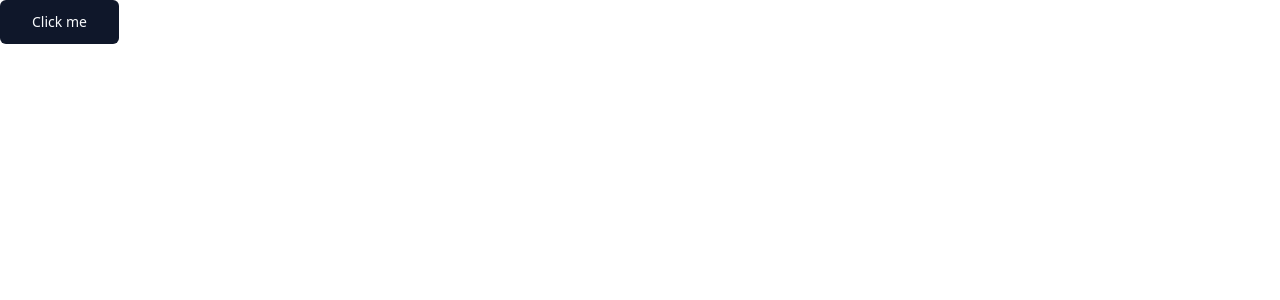
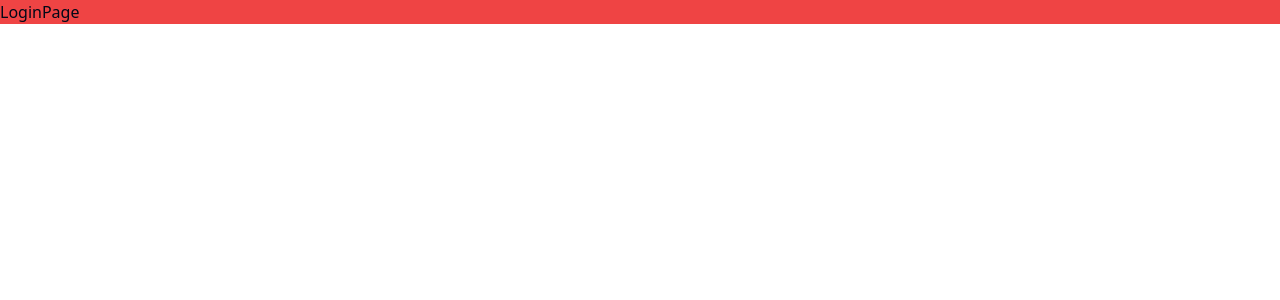
Before and after one commit to zahidtwt/easy-q-react, a React (Vite) app: page /auth/login in a window 1280 px wide. Shown: the top 300 px of the page. Built offline with nearby package versions, Linux system fonts and the light colour scheme.

Commit message:
Feat: added auth routes with atuh layout in createbrowser

```diff
--- a/src/App.tsx
+++ b/src/App.tsx
@@ -1,7 +1,5 @@
-import { Button } from "./components/ui/button";
-
 function App() {
-  return <Button size={"lg"}>Click me</Button>;
+  return <></>;
 }
 
 export default App;
--- a/src/main.tsx
+++ b/src/main.tsx
@@ -1,10 +1,11 @@
 import React from "react";
 import ReactDOM from "react-dom/client";
-import App from "./App.tsx";
+import { RouterProvider } from "react-router-dom";
 import "./index.css";
+import routes from "./routes";
 
 ReactDOM.createRoot(document.getElementById("root")!).render(
   <React.StrictMode>
-    <App />
+    <RouterProvider router={routes} />
   </React.StrictMode>
 );
--- /dev/null
+++ b/src/pages/auth/layout.tsx
@@ -0,0 +1,11 @@
+import { Outlet } from "react-router-dom";
+
+const AuthLayout = () => {
+  return (
+    <main className="bg-red-500">
+      <Outlet />
+    </main>
+  );
+};
+
+export default AuthLayout;
--- /dev/null
+++ b/src/pages/auth/login/login.tsx
@@ -0,0 +1,5 @@
+const LoginPage = () => {
+  return <div>LoginPage</div>;
+};
+
+export default LoginPage;
--- /dev/null
+++ b/src/pages/auth/sign-up/sign-up.tsx
@@ -0,0 +1,5 @@
+const SignUpPage = () => {
+  return <div>SignUpPage</div>;
+};
+
+export default SignUpPage;
--- a/src/pages/login/Login.tsx
+++ /dev/null
@@ -1,5 +0,0 @@
-const Login = () => {
-  return <div>Login</div>;
-};
-
-export default Login;
--- /dev/null
+++ b/src/routes/index.tsx
@@ -0,0 +1,3 @@
+import { routes } from "./routes";
+
+export default routes;
--- /dev/null
+++ b/src/routes/routes.tsx
@@ -0,0 +1,21 @@
+import AuthLayout from "@/pages/auth/layout";
+import LoginPage from "@/pages/auth/login/login";
+import SignUpPage from "@/pages/auth/sign-up/sign-up";
+import { createBrowserRouter } from "react-router-dom";
+
+export const routes = createBrowserRouter([
+  {
+    path: "auth",
+    element: <AuthLayout />,
+    children: [
+      {
+        path: "login",
+        element: <LoginPage />,
+      },
+      {
+        path: "signup",
+        element: <SignUpPage />,
+      },
+    ],
+  },
+]);
```
